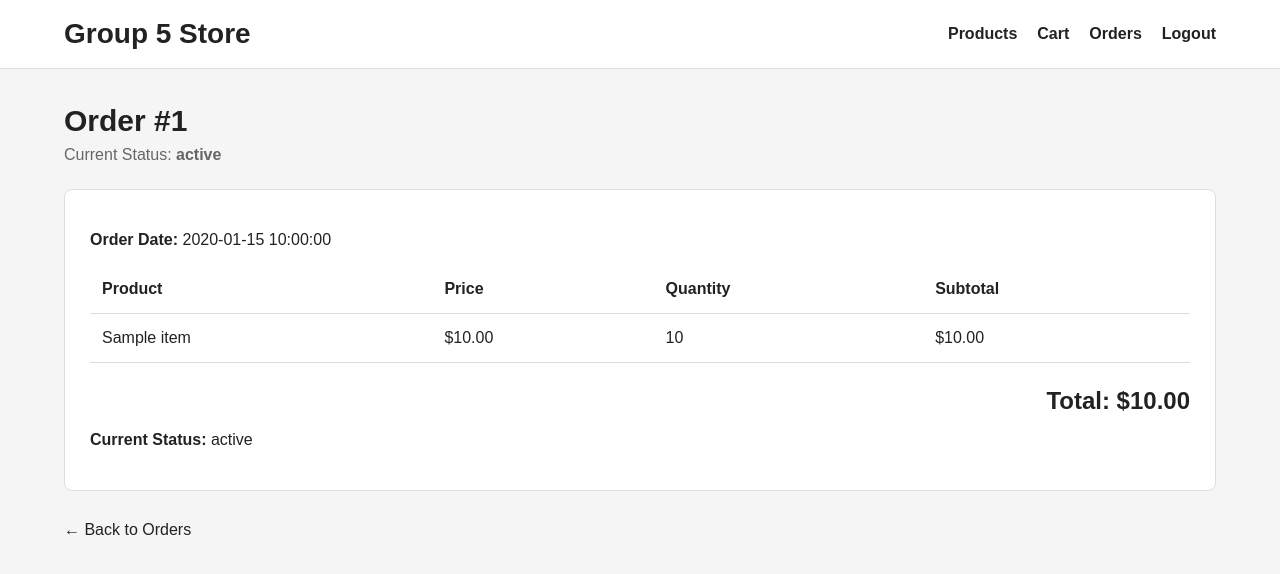
After one commit to KyleFernandes13/CP317B-Project-Group5, a Flask app: template templates/order_details.html in a window 1280 px wide. The commit adds this page. Shown: the top 574 px of the page. Run offline with Flask 3, Linux system fonts and the light colour scheme; the template is opened without the code that fills it: most values are stand-ins (such as "Sample title", 1, 10 or a date in 2020).

Commit message:
Add customer order history and status tracking

```diff
--- a/app.py
+++ b/app.py
@@ -214,9 +214,14 @@ def cart():
 
     cart_rows = connection.execute(
         """
-        SELECT cart_items.id, products.name, products.price, cart_items.quantity
+        SELECT
+            cart_items.id,
+            products.name,
+            products.price,
+            cart_items.quantity
         FROM cart_items
-        JOIN products ON cart_items.product_id = products.id
+        JOIN products
+            ON cart_items.product_id = products.id
         WHERE cart_items.user_id = ?
         ORDER BY cart_items.id
         """,
@@ -285,16 +290,27 @@ def add_to_cart(product_id):
             FROM cart_items
             WHERE user_id = ? AND product_id = ?
             """,
-            (session["user_id"], product_id)
+            (
+                session["user_id"],
+                product_id
+            )
         ).fetchone()
 
         if item is None:
             connection.execute(
                 """
-                INSERT INTO cart_items (user_id, product_id, quantity)
+                INSERT INTO cart_items (
+                    user_id,
+                    product_id,
+                    quantity
+                )
                 VALUES (?, ?, ?)
                 """,
-                (session["user_id"], product_id, quantity)
+                (
+                    session["user_id"],
+                    product_id,
+                    quantity
+                )
             )
         else:
             quantity += item["quantity"]
@@ -526,6 +542,90 @@ def order_confirmation(order_id):
     )
 
 
+@app.route("/orders")
+@login_required
+def order_history():
+    """Display all orders belonging to the current customer."""
+    connection = get_db_connection()
+
+    orders = connection.execute(
+        """
+        SELECT
+            id,
+            total,
+            status,
+            created_at
+        FROM orders
+        WHERE user_id = ?
+        ORDER BY id DESC
+        """,
+        (session["user_id"],)
+    ).fetchall()
+
+    connection.close()
+
+    return render_template(
+        "orders.html",
+        orders=orders
+    )
+
+
+@app.route("/orders/<int:order_id>")
+@login_required
+def order_details(order_id):
+    """Display one order owned by the current customer."""
+    connection = get_db_connection()
+
+    order = connection.execute(
+        """
+        SELECT
+            id,
+            total,
+            status,
+            created_at
+        FROM orders
+        WHERE id = ? AND user_id = ?
+        """,
+        (
+            order_id,
+            session["user_id"]
+        )
+    ).fetchone()
+
+    if order is None:
+        connection.close()
+        abort(404)
+
+    item_rows = connection.execute(
+        """
+        SELECT
+            product_name,
+            price,
+            quantity
+        FROM order_items
+        WHERE order_id = ?
+        ORDER BY id
+        """,
+        (order_id,)
+    ).fetchall()
+
+    connection.close()
+
+    order_items = []
+
+    for row in item_rows:
+        item = dict(row)
+        item["price"] = Decimal(str(item["price"]))
+        item["subtotal"] = item["price"] * item["quantity"]
+        order_items.append(item)
+
+    return render_template(
+        "order_details.html",
+        order=order,
+        order_items=order_items
+    )
+
+
 if __name__ == "__main__":
     add_sample_products()
     app.run(debug=True)
--- a/database/schema.sql
+++ b/database/schema.sql
@@ -38,7 +38,7 @@ CREATE TABLE IF NOT EXISTS orders (
                 'Completed'
             )
         ),
-    created_at TEXT NOT NULL DEFAULT CURRENT_TIMESTAMP,
+    created_at TEXT NOT NULL DEFAULT (datetime('now', 'localtime')),
 
     FOREIGN KEY (user_id) REFERENCES users(id)
 );
--- /dev/null
+++ b/templates/order_details.html
@@ -0,0 +1,142 @@
+<!DOCTYPE html>
+<html lang="en">
+
+<head>
+    <meta charset="UTF-8">
+    <meta name="viewport" content="width=device-width, initial-scale=1.0">
+
+    <title>Order #{{ order["id"] }}</title>
+
+    <link
+        rel="stylesheet"
+        href="{{ url_for('static', filename='css/style.css') }}"
+    >
+</head>
+
+<body>
+
+    <header class="site-header">
+
+        <div class="container header-content">
+
+            <h1 class="logo">
+                Group 5 Store
+            </h1>
+
+            <nav>
+                <a href="{{ url_for('product_catalogue') }}">
+                    Products
+                </a>
+
+                <a href="{{ url_for('cart') }}">
+                    Cart
+                </a>
+
+                <a href="{{ url_for('order_history') }}">
+                    Orders
+                </a>
+
+                <a href="{{ url_for('logout') }}">
+                    Logout
+                </a>
+            </nav>
+
+        </div>
+
+    </header>
+
+    <main class="container">
+
+        <section class="catalogue-header">
+
+            <h2>
+                Order #{{ order["id"] }}
+            </h2>
+
+            <p>
+                Current Status:
+                <strong>
+                    {{ order["status"] }}
+                </strong>
+            </p>
+
+        </section>
+
+        <section class="cart-panel">
+
+            <p>
+                <strong>Order Date:</strong>
+                {{ order["created_at"] }}
+            </p>
+
+            <div class="cart-table-container">
+
+                <table class="cart-table">
+
+                    <thead>
+
+                        <tr>
+                            <th scope="col">Product</th>
+                            <th scope="col">Price</th>
+                            <th scope="col">Quantity</th>
+                            <th scope="col">Subtotal</th>
+                        </tr>
+
+                    </thead>
+
+                    <tbody>
+
+                        {% for item in order_items %}
+
+                            <tr>
+
+                                <td>
+                                    {{ item["product_name"] }}
+                                </td>
+
+                                <td>
+                                    ${{ "%.2f"|format(item["price"]) }}
+                                </td>
+
+                                <td>
+                                    {{ item["quantity"] }}
+                                </td>
+
+                                <td>
+                                    ${{ "%.2f"|format(item["subtotal"]) }}
+                                </td>
+
+                            </tr>
+
+                        {% endfor %}
+
+                    </tbody>
+
+                </table>
+
+            </div>
+
+            <p class="cart-total">
+                Total:
+                ${{ "%.2f"|format(order["total"]) }}
+            </p>
+
+            <p>
+                <strong>Current Status:</strong>
+                {{ order["status"] }}
+            </p>
+
+        </section>
+
+        <a
+            class="back-link"
+            href="{{ url_for('order_history') }}"
+        >
+            ← Back to Orders
+        </a>
+
+    </main>
+
+</body>
+
+</html>
```
Also changed, not shown: templates/cart.html (+25 -3 lines), templates/order_confirmation.html (+18 -3 lines), templates/orders.html (added, +141 -0 lines), templates/product_details.html (+50 -7 lines), templates/products.html (+53 -7 lines).
